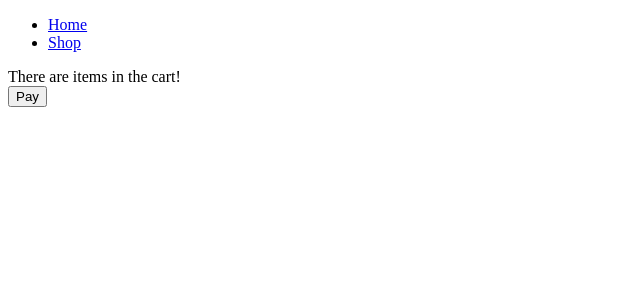
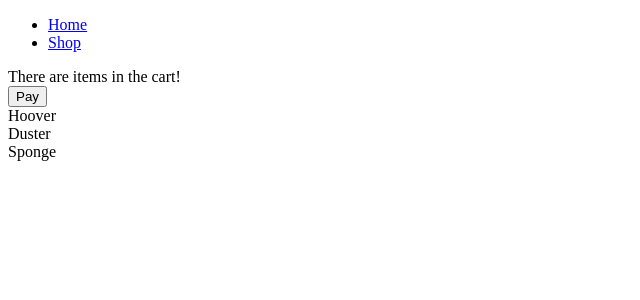
Before and after one commit to JamesGJ5-Learning-To-Code/shopping-cart, a React (Create React App) app in the folder shopping-cart-app/: page /shop in a window 1280 px wide. Shown: the top 300 px of the page, without its empty margins (0-640 px from the left). Built offline with nearby package versions, Linux system fonts and the light colour scheme.

Commit message:
Render unfinished ItemCard components in Shop

```diff
--- /dev/null
+++ b/shopping-cart-app/src/components/ItemCard.js
@@ -0,0 +1,9 @@
+function ItemCard({itemName}) {
+    return (
+        <div>
+            {itemName}
+        </div>
+    );
+}
+
+export default ItemCard;
--- a/shopping-cart-app/src/components/Shop.js
+++ b/shopping-cart-app/src/components/Shop.js
@@ -1,9 +1,18 @@
 import CartTracker from "./CartTracker";
+import ItemCard from "./ItemCard";
 
 function Shop({availableItemNames}) {
     return (
         <div className="Shop">
             <CartTracker />
+            {availableItemNames.map((itemName, index) => {
+                return (
+                    <ItemCard
+                        key={index}
+                        itemName={itemName}
+                    />
+                );
+            })}
         </div>
     );
 }
```
